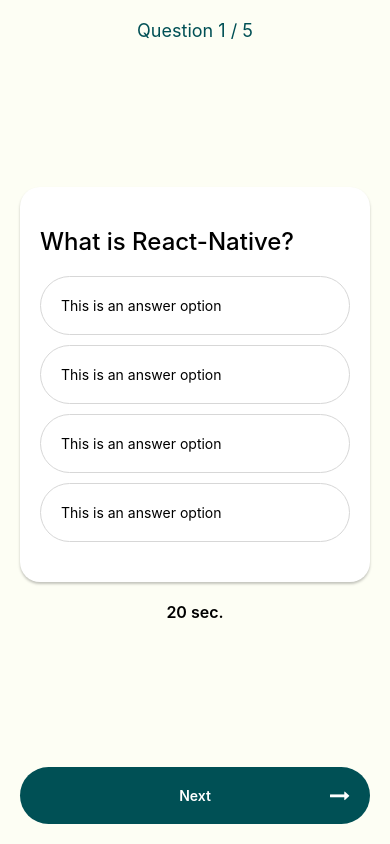
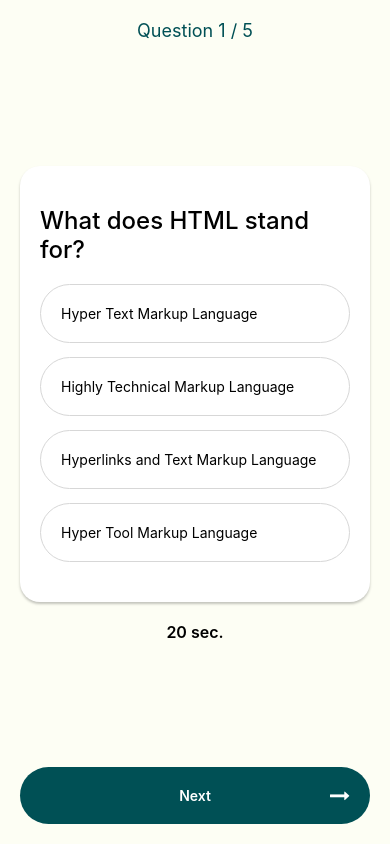
Before and after one commit to samibraimoff/quiz-app, a React Native app: screen / in a window 390 px wide. Built offline with nearby package versions, Linux system fonts and the light colour scheme.

Commit message:
using data to render dynamic questions and answers

```diff
--- a/src/components/answer-option/answer-option.tsx
+++ b/src/components/answer-option/answer-option.tsx
@@ -1,10 +1,21 @@
-import { Text, View } from "react-native";
+import { Text, View, Pressable } from "react-native";
 import { styles } from "./answer-option.styles";
+import { AnswerOptionProps } from "../../types";
 
-export const AnswerOption = () => {
+export const AnswerOption = ({
+  option,
+  isSelected,
+  onPress,
+}: AnswerOptionProps) => {
   return (
-    <View style={styles.container}>
-      <Text>This is an answer option</Text>
-    </View>
+    <Pressable
+      style={[
+        styles.container,
+        isSelected && { backgroundColor: "#E1F396", borderColor: "#E1F396" },
+      ]}
+      onPress={() => onPress(option)}
+    >
+      <Text>{option}</Text>
+    </Pressable>
   );
 };
--- a/src/components/question-card/question-card.styles.ts
+++ b/src/components/question-card/question-card.styles.ts
@@ -24,6 +24,6 @@
         fontWeight: '500'
     },
     answerContainer: {
-        gap: 10
+        gap: 14
     }
 });
--- a/src/components/question-card/question-card.tsx
+++ b/src/components/question-card/question-card.tsx
@@ -1,16 +1,17 @@
 import { Text, View } from "react-native";
 import { styles } from "./question-card.styles";
 import { AnswerOption } from "../answer-option/answer-option";
+import { QuestionCardProps } from "../../types";
 
-export const QuestionCard = () => {
+export const QuestionCard = ({ question, onPress }: QuestionCardProps) => {
   return (
     <View style={styles.card}>
-      <Text style={styles.question}>What is React-Native?</Text>
+      <Text style={styles.question}>{question.title}</Text>
       <View style={styles.answerContainer}>
-        <AnswerOption />
-        <AnswerOption />
-        <AnswerOption />
-        <AnswerOption />
+        <AnswerOption onPress={onPress} option={question.options[0]} />
+        <AnswerOption onPress={onPress} option={question.options[1]} />
+        <AnswerOption onPress={onPress} option={question.options[2]} />
+        <AnswerOption onPress={onPress} option={question.options[3]} />
       </View>
     </View>
   );
--- /dev/null
+++ b/src/data/questions.ts
@@ -0,0 +1,42 @@
+export default [
+  {
+    title: 'What does HTML stand for?',
+    options: [
+      'Hyper Text Markup Language',
+      'Highly Technical Markup Language',
+      'Hyperlinks and Text Markup Language',
+      'Hyper Tool Markup Language',
+    ],
+    correctAnswer: 'Hyper Text Markup Language',
+  },
+  {
+    title: 'Which language is primarily used for styling web pages?',
+    options: ['HTML', 'Python', 'CSS', 'JavaScript'],
+    correctAnswer: 'CSS',
+  },
+  {
+    title: "In programming, what is a 'bug'?",
+    options: [
+      "A feature that's not documented",
+      'An error in a program',
+      'A type of virus',
+      'An internet crawler',
+    ],
+    correctAnswer: 'An error in a program',
+  },
+  {
+    title: "What is the purpose of a 'for loop' in programming?",
+    options: [
+      'To repeat a block of code a limited number of times',
+      'To style a webpage',
+      'To declare variables',
+      'To create a new function',
+    ],
+    correctAnswer: 'To repeat a block of code a limited number of times',
+  },
+  {
+    title: 'Which symbol is used to denote an ID selector in CSS?',
+    options: ['#', '.', '!', '@'],
+    correctAnswer: '#',
+  },
+];
--- a/src/screens/quiz-screen.tsx
+++ b/src/screens/quiz-screen.tsx
@@ -2,8 +2,15 @@
 import FontAwesome from "@expo/vector-icons/FontAwesome";
 import { styles } from "./quiz-screen.styles";
 import { QuestionCard } from "../components/question-card/question-card";
+import questions from "../data/questions";
 
 export const QuizScreen = () => {
+  const question = questions[0];
+
+  const onPress = (answer: string) => {
+    console.log("Pressed", answer);
+  };
+
   return (
     <SafeAreaView style={styles.page}>
       <View style={styles.container}>
@@ -11,7 +18,7 @@
           <Text style={styles.title}>Question 1 / 5</Text>
         </View>
         <View>
-          <QuestionCard />
+          <QuestionCard question={question} onPress={onPress} />
           <Text style={styles.time}>20 sec.</Text>
         </View>
         <Pressable
--- /dev/null
+++ b/src/types.ts
@@ -0,0 +1,15 @@
+export interface Question {
+    title: string;
+    correctAnswer: string;
+    options: string[];
+  }
+  export interface QuestionCardProps {
+    question: Question;
+    onPress: (str: string) => void;
+  }
+
+  export interface AnswerOptionProps {
+    option: string;
+    isSelected?: boolean;
+    onPress: (str: string) => void;
+  }
```
